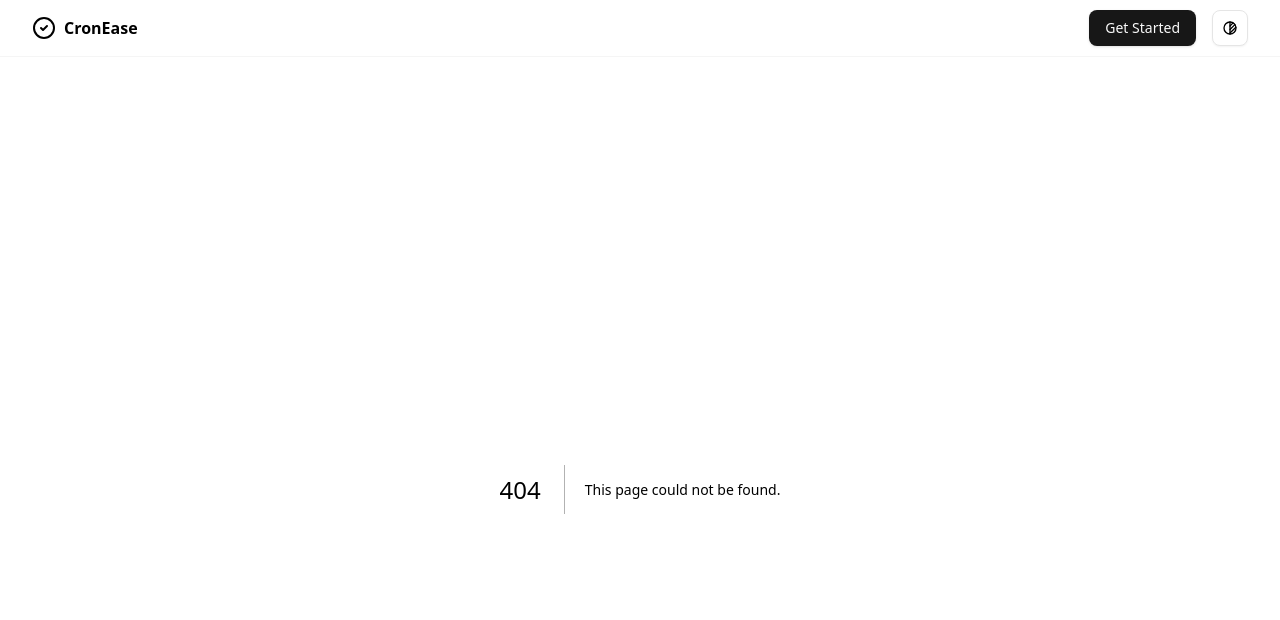
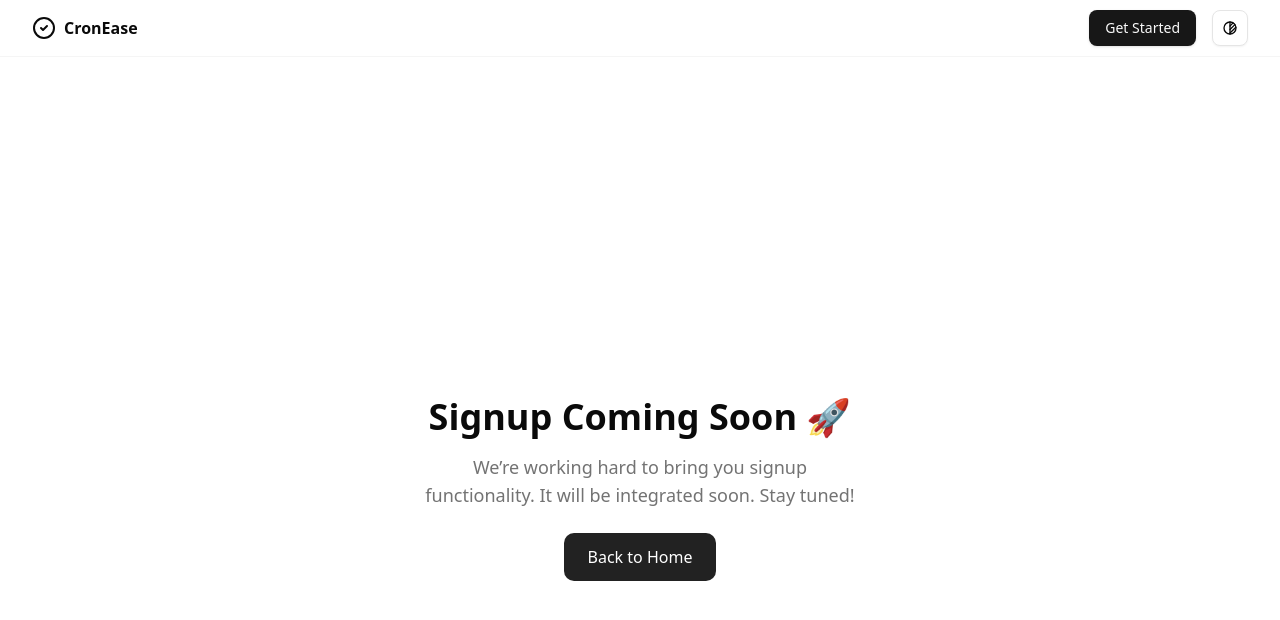
Before and after one commit to NatnaelDemelash/CronEase, a Next.js app: page /signup in a window 1280 px wide. Before the commit this address had no page. Shown: the top 620 px of the page. Built offline with nearby package versions, Linux system fonts and the light colour scheme.

Commit message:
feat(signup): add Coming Soon page placeholder

```diff
--- /dev/null
+++ b/app/signup/page.tsx
@@ -0,0 +1,20 @@
+// /app/signup/page.tsx
+import Link from "next/link";
+
+export default function SignupComingSoon() {
+  return (
+    <div className="min-h-screen flex flex-col items-center justify-center bg-background px-4 text-center">
+      <h1 className="text-4xl font-bold mb-4">Signup Coming Soon 🚀</h1>
+      <p className="text-lg text-muted-foreground mb-6 max-w-md">
+        We’re working hard to bring you signup functionality. It will be
+        integrated soon. Stay tuned!
+      </p>
+      <Link
+        href="/"
+        className="inline-block rounded-lg bg-[#222] px-6 py-3 text-white font-medium hover:bg-[#333] transition-colors"
+      >
+        Back to Home
+      </Link>
+    </div>
+  );
+}
```
